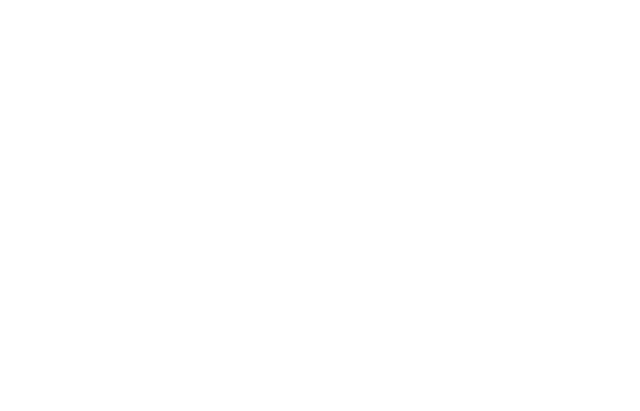
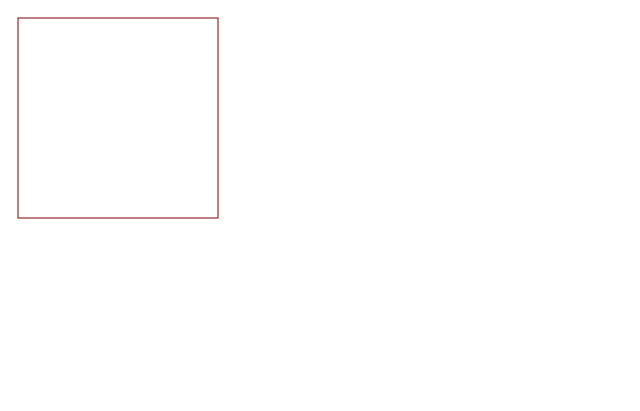
Before and after one commit to Timpun/test-repo, a plain HTML site: page index.html in a window 1280 px wide. Shown: the whole page, without its empty margins (0-640 px from the left). Drawn offline with Linux system fonts and the light colour scheme.

Commit message:
added canvas

```diff
--- a/index.html
+++ b/index.html
@@ -7,6 +7,14 @@
     <title>Document</title>
 </head>
 <body>
+    <canvas width="400" height="400"></canvas>
 
+    <script>
+        let canvas = document.querySelector("canvas");
+        let cs = canvas.getContext("2d");
+
+        cs.strokeStyle = "maroon";
+        cs.strokeRect(10, 10, 200, 200);
+    </script>
 </body>
 </html>
```
